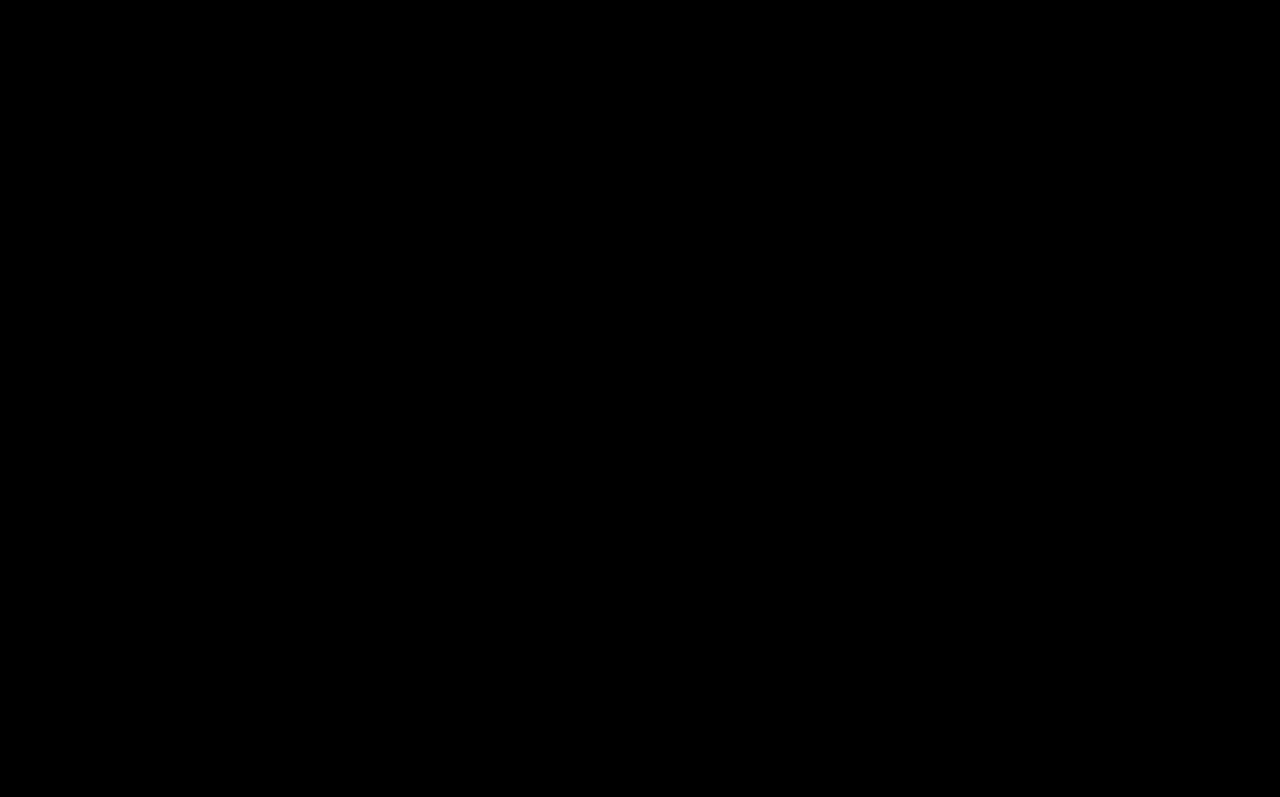
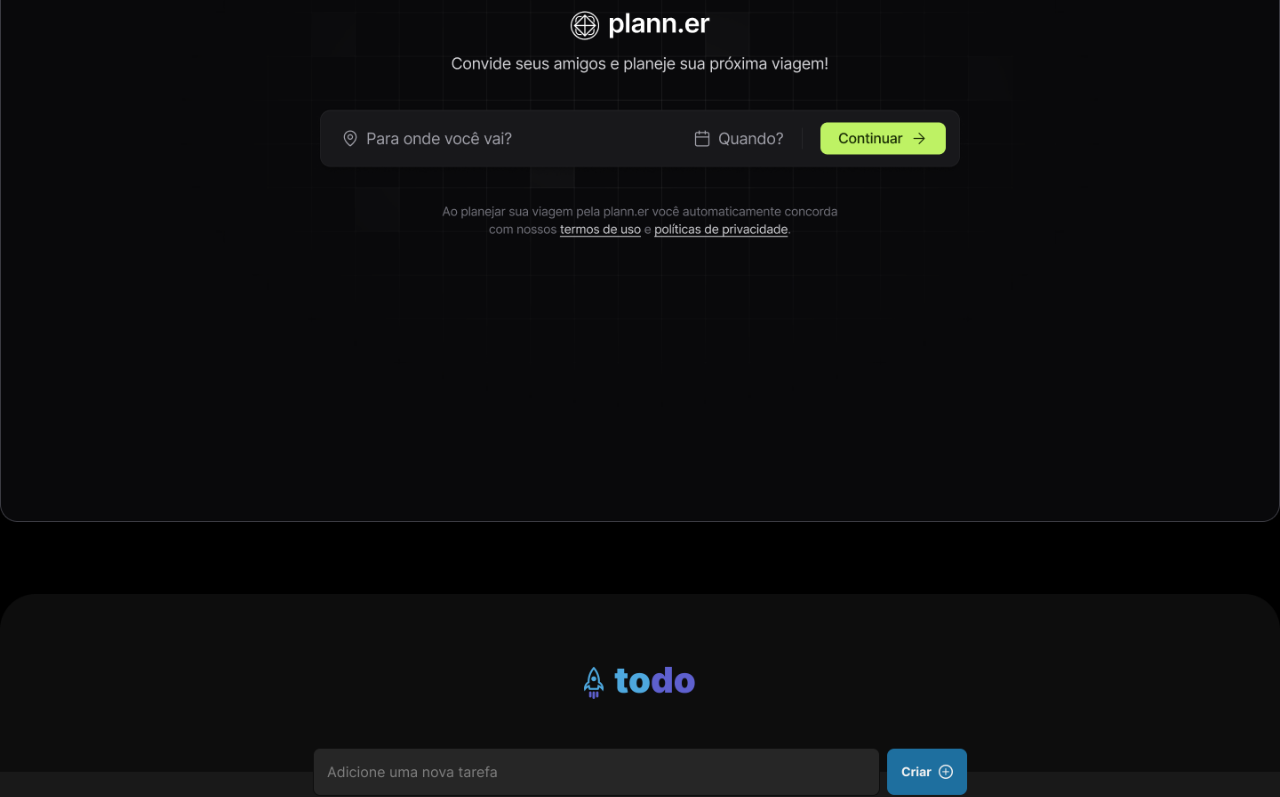
Before and after one commit to gemario/jorge-lima-dev, a React (Vite) app: page / in a window 1280 px wide. Shown: the part 2000-2797 px from the top of the page. Before the commit the page ends 1698 px from the top, so only its background shows below. Built offline with nearby package versions, Linux system fonts and the light colour scheme.

Commit message:
create componente projects

```diff
--- a/src/App.jsx
+++ b/src/App.jsx
@@ -1,5 +1,6 @@
 import { Hero } from "./components/Hero";
 import { Navbar } from "./components/NavBar";
+import { Projects } from "./components/Projects";
 import { Technologies } from "./components/Technologies";
 
 export function App() {
@@ -14,6 +15,7 @@ export function App() {
         <Navbar />
         <Hero />
         <Technologies />
+        <Projects />
       </div>
     </div>
   )
--- /dev/null
+++ b/src/components/Projects.jsx
@@ -0,0 +1,37 @@
+import { PROJECTS } from "../constants";
+
+export function Projects() {
+  return (
+    <div className="pb-4">
+      <h2 className="my-20 text-center text-4xl">Projects</h2>
+      <div className="">
+        {PROJECTS.map((project, index) => (
+          <div key={index} className="mb-8 flex flex-wrap gap-12 lg:justify-center">
+            <div className="w-full lg:w-1/4">
+              <img src={project.image}
+              className="w-96 h-64 mb-6 rounded"
+              alt={project.title}
+            />
+            </div>
+            <div className="w-full max-w-xl lg:w-3/4">
+              <h3 className="mb-2 font-semibold text-2xl">
+                {project.title}
+              </h3>
+              <p className="mb-4 text-stone-400">
+                {project.description}
+              </p>
+              {project.technologies.map((tech, index) => (
+                <span
+                  key={index}
+                  className="mr-2 rounded bg-stone-900 p-2 text-sm font-medium text-stone-300"
+                >
+                  {tech}
+                </span>
+              ))}
+            </div>
+          </div>
+        ))}
+      </div>
+    </div>
+  )
+}
--- a/src/constants/index.js
+++ b/src/constants/index.js
@@ -29,13 +29,13 @@ export const PROJECTS = [
     image: project1,
     description:
       "Plann.er is a website that makes group travel planning easy, allowing friends to collaborate in real time to create itineraries, log activities, and share useful links.",
-    technologies: ["TypeScript", "Tailwind CSS", "React", "Vite", "date fns"],
+    technologies: ["TypeScript", "Tailwind CSS", "React", "date fns"],
   },
   {
     title: "ToDo List",
     image: project2,
     description:
-      "Todo Ignite is a task management platform that makes personal organization easier, allowing you to create and manage lists in a practical and intuitive way.",
+      "Todo List is a task management platform that makes personal organization easier, allowing you to create and manage lists in a practical and intuitive way.",
     technologies: ["React", "TypeScript", "Toastify", "CSS"],
   },
   {
@@ -50,7 +50,7 @@ export const PROJECTS = [
     image: project4,
     description:
       "Front-end application that converts audio notes into text, making it easier to organize ideas with an intuitive interface and editing and sharing features.",
-    technologies: ["TypeScript", "React", "Tailwind CSS", "Lucide", "Sonner"],
+    technologies: ["TypeScript", "React", "Tailwind CSS", "Sonner"],
   },
 ];
 
```
